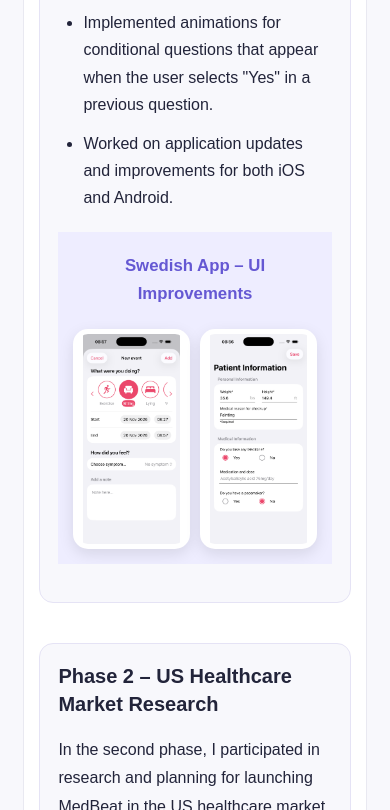
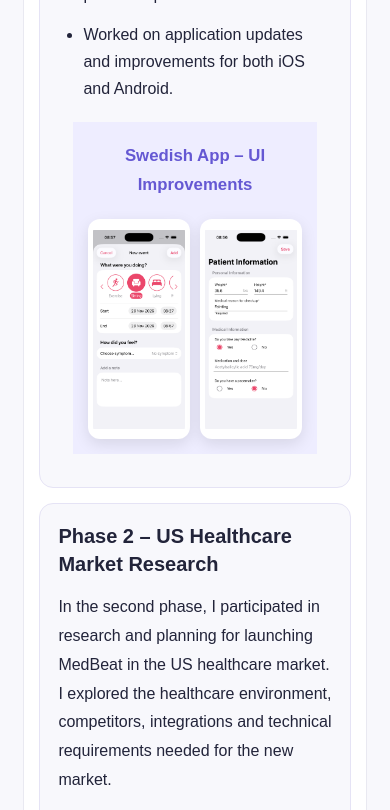
Before and after one commit to mkmsravanthi/portfolio.mkm, a plain HTML site: page index.html in a window 390 px wide. Shown: the part 8027-8837 px from the top of the page. Drawn offline with Linux system fonts and the light colour scheme.

Commit message:
Update style.css

```diff
--- a/style.css
+++ b/style.css
@@ -571,8 +571,6 @@ footer {
     }
 
 }
-
-
 /* =========================================
    SMALL MOBILE PHONES
 ========================================= */
@@ -593,82 +591,55 @@ footer {
     .project-content {
         padding: 18px;
     }
-   /* MedBeat internship galleries */
 
-.medbeat-gallery {
-    margin-top: 20px;
-    margin-bottom: 30px;
 }
 
-.medbeat-gallery .platform {
-    width: 100%;
-}
 
-.medbeat-gallery .platform-images {
-    display: grid;
-    grid-template-columns: repeat(2, 1fr);
-    gap: 15px;
-}
-
-.medbeat-gallery .platform-images img {
-    width: 100%;
-    height: auto;
-    object-fit: contain;
-    border-radius: 12px;
-    cursor: pointer;
-}
-
-/* Mobile screens */
-
-@media (max-width: 650px) {
-    .medbeat-gallery .platform-images {
-        grid-template-columns: 1fr;
-    }
-}
-
-}
-/* MedBeat internship section layout */
+/* =========================================
+   MEDBEAT INTERNSHIP SECTION
+========================================= */
 
 .medbeat-card {
     display: flex;
     flex-direction: column;
-    gap: 30px;
-    padding: 25px;
+    gap: 25px;
+    padding: 0;
     width: 100%;
     max-width: 100%;
     box-sizing: border-box;
 }
 
-/* Separate each internship phase */
+/* Intro content */
+
+.medbeat-card > .project-content {
+    padding: 25px;
+}
+
+/* Internship phases */
 
 .medbeat-phase {
-    margin-top: 20px;
+    margin: 0 25px;
     padding: 25px;
     background: #f8f8fc;
+    border: 1px solid #e5e3f5;
     border-radius: 14px;
-    border: 1px solid #e5e3f5;
-    width: 100%;
+    width: auto;
     box-sizing: border-box;
 }
 
-/* Phase headings */
-
 .medbeat-phase h3 {
     margin-top: 0;
-    margin-bottom: 18px;
+    margin-bottom: 15px;
     line-height: 1.4;
 }
 
-/* Phase paragraphs */
-
 .medbeat-phase p {
+    margin-top: 0;
     margin-bottom: 18px;
     line-height: 1.8;
     max-width: 100%;
-    overflow-wrap: break-word;
+    overflow-wrap: anywhere;
 }
-
-/* Phase lists */
 
 .medbeat-phase ul {
     padding-left: 25px;
@@ -679,22 +650,36 @@ footer {
 .medbeat-phase li {
     margin-bottom: 12px;
     line-height: 1.7;
-    overflow-wrap: break-word;
+    overflow-wrap: anywhere;
 }
 
-/* Keep MedBeat content inside its card */
+/* MedBeat screenshots */
 
-.medbeat-card > * {
-    width: 100%;
-    max-width: 100%;
+.medbeat-gallery {
+    margin: 20px 25px;
+    width: auto;
     box-sizing: border-box;
 }
 
-/* MedBeat galleries */
+.medbeat-gallery .platform {
+    width: 100%;
+}
 
-.medbeat-gallery {
-    margin-top: 20px;
-    margin-bottom: 20px;
+.medbeat-gallery .platform-images {
+    display: grid;
+    grid-template-columns: repeat(2, minmax(0, 1fr));
+    gap: 15px;
+    justify-items: center;
+}
+
+.medbeat-gallery .platform-images img {
+    display: block;
+    width: 100%;
+    max-width: 180px;
+    height: 280px;
+    object-fit: contain;
+    border-radius: 12px;
+    cursor: pointer;
 }
 
 /* Mobile layout */
@@ -702,16 +687,34 @@ footer {
 @media (max-width: 650px) {
 
     .medbeat-card {
-        padding: 15px;
-        gap: 20px;
+        gap: 15px;
+    }
+
+    .medbeat-card > .project-content {
+        padding: 18px;
     }
 
     .medbeat-phase {
+        margin: 0 15px;
         padding: 18px;
+    }
+
+    .medbeat-gallery {
+        margin: 15px;
     }
 
     .medbeat-phase h3 {
         font-size: 1.25rem;
     }
 
+    .medbeat-gallery .platform-images {
+        grid-template-columns: repeat(2, minmax(0, 1fr));
+        gap: 10px;
+    }
+
+    .medbeat-gallery .platform-images img {
+        max-width: 145px;
+        height: 220px;
+    }
+
 }
```
